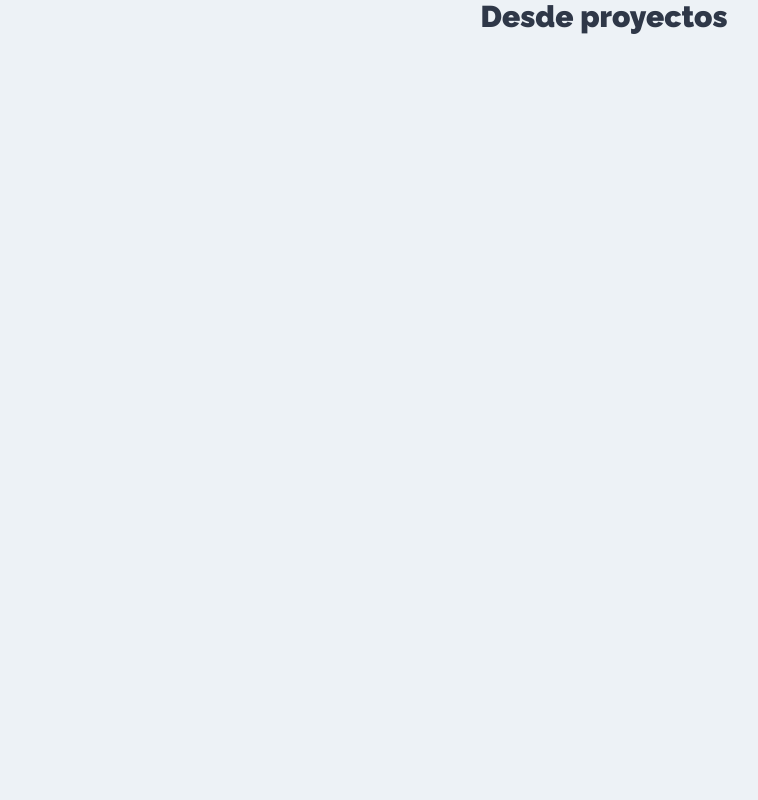
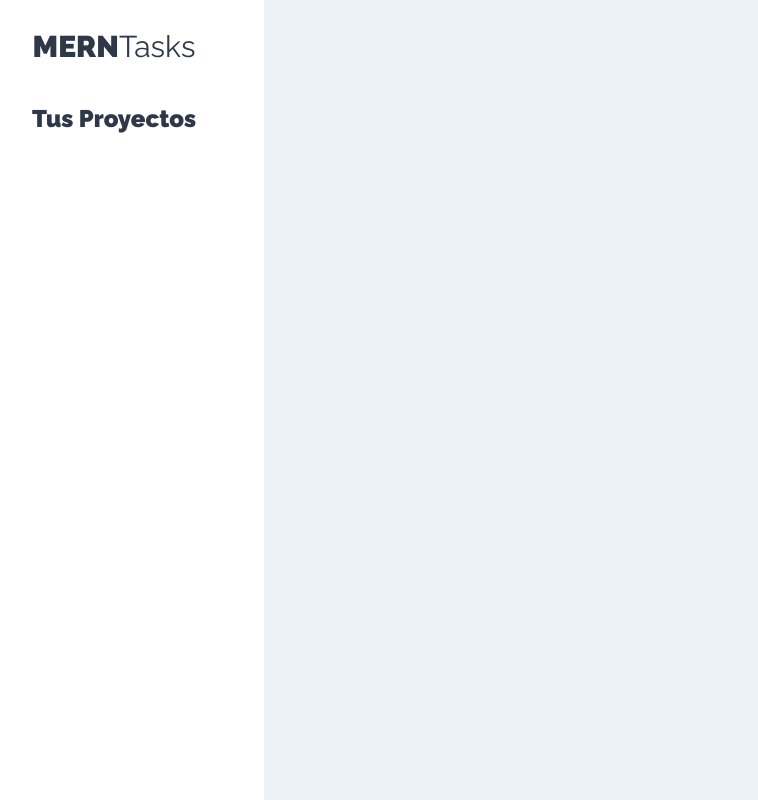
Before and after one commit to freddyarteaga/MERNTasks_CLIENTE, a React (Create React App) app: page /proyectos in a window 1280 px wide. Shown: the whole page, without its empty margins (36-794 px from the left). Built offline with nearby package versions, Linux system fonts and the light colour scheme.

Commit message:
primeros pasos

```diff
--- /dev/null
+++ b/src/components/layout/Sidebar.js
@@ -0,0 +1,14 @@
+import React from 'react';
+const Sidebar = () => {
+    return (
+        <aside>
+            <h1>MERN<span>Tasks</span></h1>
+
+            <div className="royectos">
+                <h2>Tus Proyectos</h2>
+            </div>
+        </aside>
+     );
+}
+
+export default Sidebar;
--- a/src/components/proyectos/Proyectos.js
+++ b/src/components/proyectos/Proyectos.js
@@ -1,8 +1,19 @@
 import React from 'react';
+import Sidebar from '../layout/Sidebar'
 
 const Proyectos = () => {
     return (
-        <h1>Desde proyectos</h1>
+        <div className='contenedor-app'>
+           <Sidebar />
+
+            <div className='seccion-principal'>
+                <main>
+                    <div className='contenedor-tareas'>
+
+                    </div>
+                </main>
+            </div>
+        </div>
      );
 }
 
```
